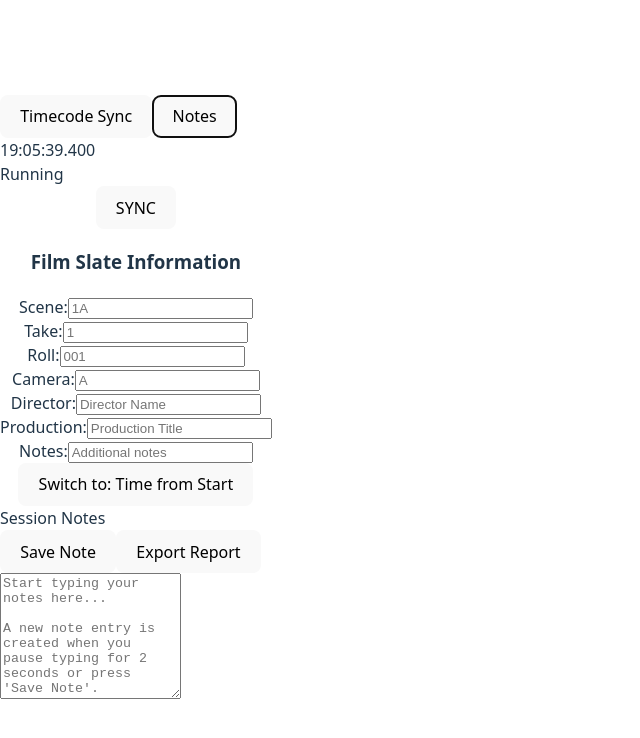
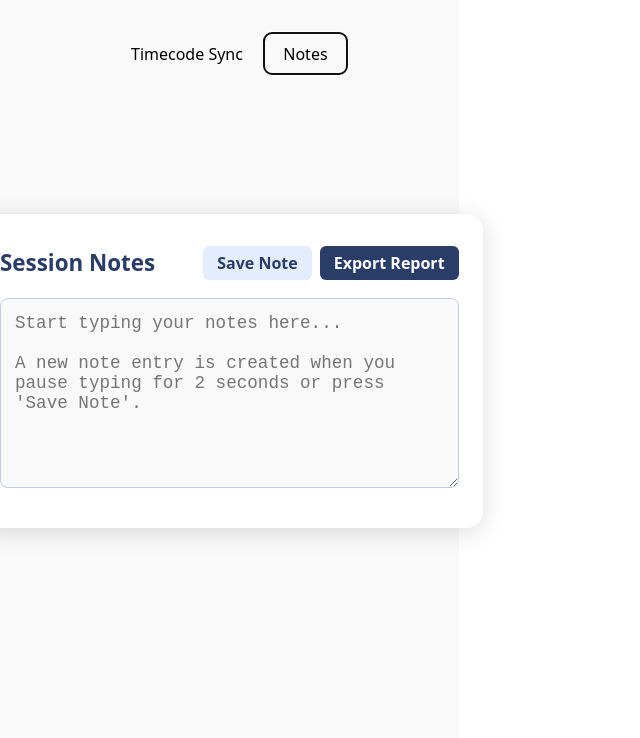
Before and after one commit to Freakiersamsam/digital-slate, a React (Vite) app: page / in a window 1280 px wide. Both pictures are taken after a click on the button "Notes". Shown: the top 738 px of the page, without its empty margins (0-640 px from the left). Built offline with nearby package versions, Linux system fonts and the light colour scheme.

Commit message:
Apply modern card and centering style to home and report pages

```diff
--- a/src/App.jsx
+++ b/src/App.jsx
@@ -69,31 +69,50 @@ export default function App() {
   };
 
   return (
-    <div className="container">
-      <div className="tabs">
+    <div className="container" style={{
+      minHeight: '100vh',
+      display: 'flex',
+      flexDirection: 'column',
+      alignItems: 'center',
+      justifyContent: 'flex-start',
+      background: '#f9f9f9',
+      padding: '32px 0',
+    }}>
+      <div className="tabs" style={{ marginBottom: 24 }}>
         <button className={`tab${tab === 'timecode' ? ' active' : ''}`} onClick={() => setTab('timecode')}>Timecode Sync</button>
         <button className={`tab${tab === 'notes' ? ' active' : ''}`} onClick={() => setTab('notes')}>Notes</button>
       </div>
-      <div className={`tab-content${tab === 'timecode' ? ' active' : ''}`}>
-        <div className="timecode-display">
-          <div className="timecode">{useGlobalTime ? formatTime(globalTime, true) : formatTime(elapsed, false)}</div>
-          <div className={`sync-status${isPaused ? ' paused' : ''}`}>{syncStatus}</div>
-        </div>
-        <div style={{ textAlign: 'center' }}>
-          <button className="sync-button" onClick={handleSync}>SYNC</button>
-          <div className="slate-info">
-            <h3>Film Slate Information</h3>
+      <div className={`tab-content${tab === 'timecode' ? ' active' : ''}`} style={{ width: '100%', display: tab === 'timecode' ? 'block' : 'none' }}>
+        <div className="timecode-card" style={{
+          background: '#fff',
+          borderRadius: '16px',
+          boxShadow: '0 4px 24px #0002',
+          padding: '32px 24px',
+          maxWidth: '480px',
+          width: '100%',
+          margin: '0 auto',
+          display: 'flex',
+          flexDirection: 'column',
+          alignItems: 'center',
+        }}>
+          <div className="timecode-display" style={{ marginBottom: 16 }}>
+            <div className="timecode" style={{ fontSize: '2rem', fontWeight: 700, color: '#2a3d66' }}>{useGlobalTime ? formatTime(globalTime, true) : formatTime(elapsed, false)}</div>
+            <div className={`sync-status${isPaused ? ' paused' : ''}`} style={{ color: isPaused ? '#e67e22' : '#27ae60', fontWeight: 600 }}>{syncStatus}</div>
+          </div>
+          <button className="sync-button" style={{ marginBottom: 18, padding: '10px 24px', borderRadius: 8, border: 'none', background: '#2a3d66', color: '#fff', fontWeight: 600, fontSize: '1rem', cursor: 'pointer' }} onClick={handleSync}>SYNC</button>
+          <div className="slate-info" style={{ width: '100%' }}>
+            <h3 style={{ color: '#2a3d66', marginBottom: 8 }}>Film Slate Information</h3>
             <SlateForm slateInfo={slateInfo} setSlateInfo={setSlateInfo} />
           </div>
-          <div className="controls">
-            <button className="time-format-toggle" onClick={() => setUseGlobalTime(v => !v)}>
+          <div className="controls" style={{ width: '100%', marginTop: 12 }}>
+            <button className="time-format-toggle" style={{ padding: '6px 14px', borderRadius: 6, border: 'none', background: '#e3eefd', color: '#2a3d66', fontWeight: 600, cursor: 'pointer' }} onClick={() => setUseGlobalTime(v => !v)}>
               Switch to: <span id="format-toggle-text">{useGlobalTime ? 'Time from Start' : 'Global Time'}</span>
             </button>
           </div>
+          <ColorChart visible={showColorChart} />
         </div>
-        <ColorChart visible={showColorChart} />
       </div>
-      <div className={`tab-content${tab === 'notes' ? ' active' : ''}`}>
+      <div className={`tab-content${tab === 'notes' ? ' active' : ''}`} style={{ width: '100%', display: tab === 'notes' ? 'block' : 'none' }}>
         <Notes slateInfo={slateInfo} sessionStart={startTime} useGlobalTime={useGlobalTime} />
       </div>
     </div>
--- a/src/components/Notes.jsx
+++ b/src/components/Notes.jsx
@@ -146,11 +146,39 @@ export default function Notes({ slateInfo, sessionStart, useGlobalTime }) {
   };
 
   return (
-    <div className="notes-container">
-      <div className="notes-header">
-        <div className="notes-title">Session Notes</div>
-        <button className="export-btn" onClick={handleManualSave}>Save Note</button>
-        <button className="export-btn" onClick={handleExport}>Export Report</button>
+    <div className="notes-container" style={{
+      display: 'flex',
+      flexDirection: 'column',
+      alignItems: 'center',
+      justifyContent: 'center',
+      minHeight: '60vh',
+      width: '100%',
+      padding: '32px 0',
+      background: 'transparent',
+    }}>
+      <div className="notes-card" style={{
+        background: '#fff',
+        borderRadius: '16px',
+        boxShadow: '0 4px 24px #0002',
+        padding: '32px 24px',
+        maxWidth: '480px',
+        width: '100%',
+        display: 'flex',
+        flexDirection: 'column',
+        alignItems: 'center',
+      }}>
+        <div className="notes-header" style={{
+          width: '100%',
+          display: 'flex',
+          justifyContent: 'space-between',
+          alignItems: 'center',
+          marginBottom: '18px',
+        }}>
+          <div className="notes-title" style={{ fontWeight: 700, fontSize: '1.4rem', color: '#2a3d66' }}>Session Notes</div>
+          <div>
+            <button className="export-btn" style={{ marginRight: 8, padding: '6px 14px', borderRadius: 6, border: 'none', background: '#e3eefd', color: '#2a3d66', fontWeight: 600, cursor: 'pointer' }} onClick={handleManualSave}>Save Note</button>
+            <button className="export-btn" style={{ padding: '6px 14px', borderRadius: 6, border: 'none', background: '#2a3d66', color: '#fff', fontWeight: 600, cursor: 'pointer' }} onClick={handleExport}>Export Report</button>
+          </div>
         </div>
         <textarea
           className="note-editor"
@@ -158,7 +186,19 @@ export default function Notes({ slateInfo, sessionStart, useGlobalTime }) {
           onChange={handleInput}
           placeholder={`Start typing your notes here...\n\nA new note entry is created when you pause typing for 2 seconds or press 'Save Note'.`}
           rows={8}
+          style={{
+            width: '100%',
+            borderRadius: '8px',
+            border: '1px solid #c3cbe3',
+            padding: '14px',
+            fontSize: '1.1rem',
+            marginBottom: '8px',
+            background: '#f9f9f9',
+            resize: 'vertical',
+            boxSizing: 'border-box',
+          }}
         />
+      </div>
     </div>
   );
 }
```
Also changed, not shown: src/components/Report.jsx (+45 -14 lines). Lines whose indentation alone changed are shown as unchanged.
